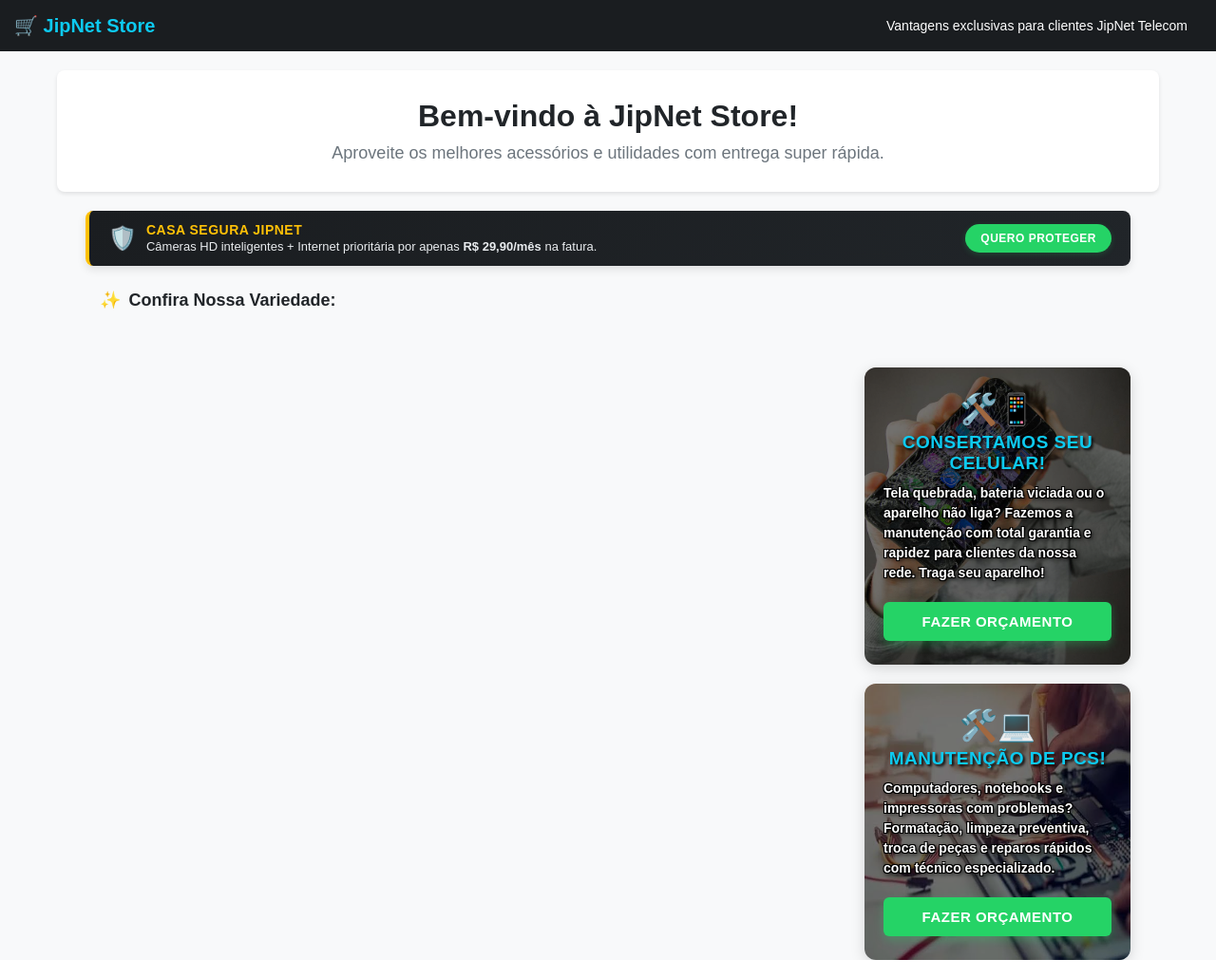
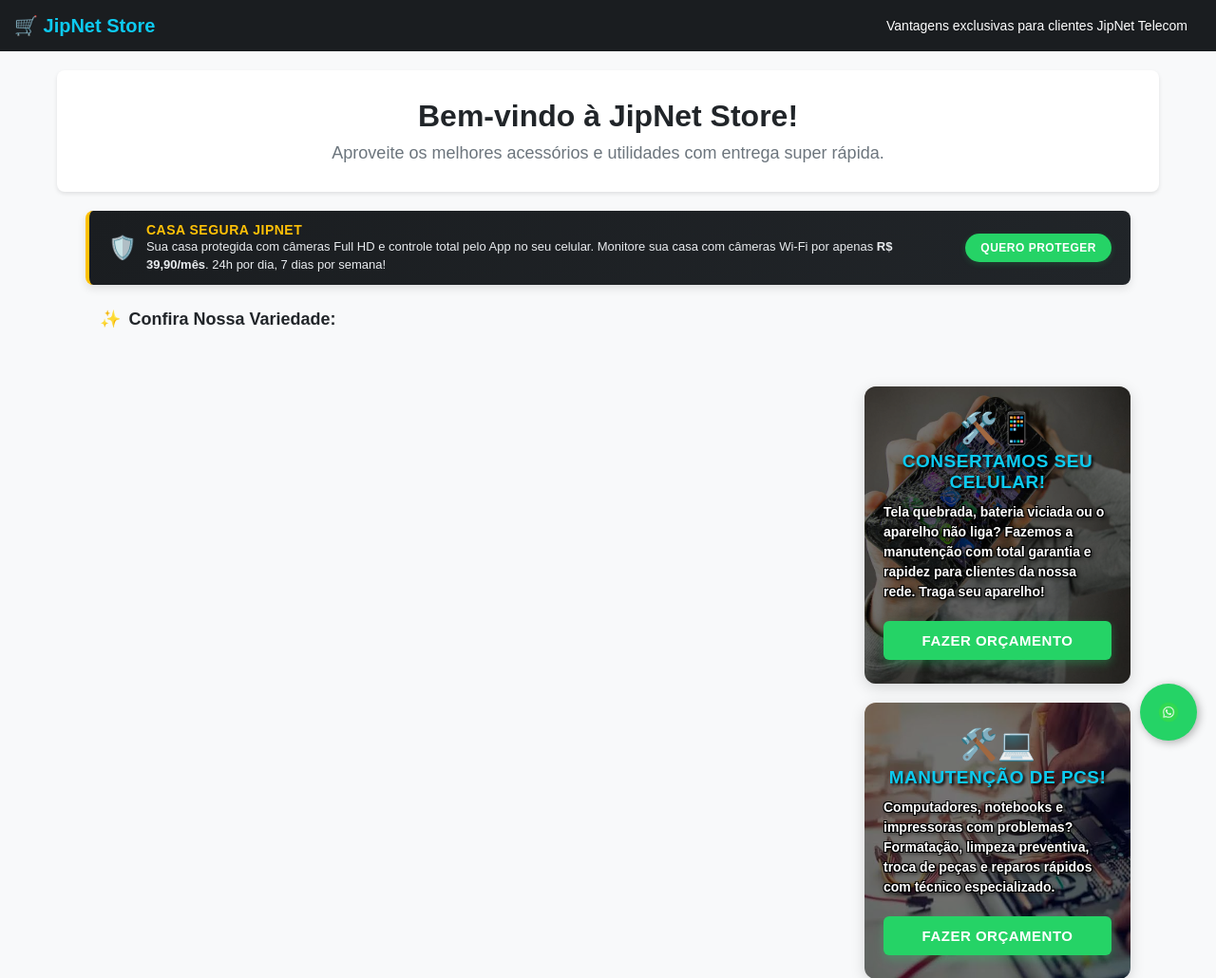
Before and after one commit to techpapelpe-spec/jipnet-store, a Flask app: page / in a window 1280 px wide. Shown: the top 1030 px of the page at 95% size. Run offline with Flask 3, Linux system fonts and the light colour scheme; data that the repository does not hold is empty; some libraries are stand-ins or nearby versions.

Commit message:
Update loja.html

```diff
--- a/templates/loja.html
+++ b/templates/loja.html
@@ -76,26 +76,26 @@
     </div>
 
     <!-- ======================================================== -->
-    <!-- ADICIONADO: BARRA COMPACTA E LARGURA TOTAL - CASA SEGURA -->
+    <!-- BARRA ATUALIZADA: PROJETO CASA SEGURA JIPNET (R$ 39,90)  -->
     <!-- ======================================================== -->
     <div style="background: linear-gradient(135deg, #1a1d20, #212529); color: white; padding: 12px 20px; margin: 0 auto 25px auto; max-width: 1100px; border-radius: 8px; box-shadow: 0 4px 10px rgba(0,0,0,0.1); border-left: 4px solid #ffc107; box-sizing: border-box; display: flex; align-items: center; justify-content: space-between; flex-wrap: wrap; gap: 10px; font-family: sans-serif;">
 
-        <!-- Lado Esquerdo: Ícone + Texto Curto -->
+        <!-- Lado Esquerdo: Ícone + Novo Texto Comercial solicitado -->
         <div style="display: flex; align-items: center; gap: 10px; flex: 1; min-width: 260px;">
             <span style="font-size: 24px; line-height: 1;">🛡️</span>
             <div style="text-align: left;">
                 <strong style="color: #ffc107; font-size: 14px; text-transform: uppercase; letter-spacing: 0.5px; display: block;">
                     Casa Segura JipNet
                 </strong>
-                <span style="color: #e9ecef; font-size: 13px; font-weight: 500;">
-                    Câmeras HD inteligentes + Internet prioritária por apenas <strong>R$ 29,90/mês</strong> na fatura.
+                <span style="color: #e9ecef; font-size: 13px; font-weight: 500; line-height: 1.4;">
+                    Sua casa protegida com câmeras Full HD e controle total pelo App no seu celular. Monitore sua casa com câmeras Wi-Fi por apenas <strong>R$ 39,90/mês</strong>. 24h por dia, 7 dias por semana!
                 </span>
             </div>
         </div>
 
-        <!-- Lado Direito: Botão Verde Redondo -->
+        <!-- Lado Direito: Botão Verde para o WhatsApp (CORRIGIDO) -->
         <div>
-            <a href="https://wa.me."
+            <a href="https://wa.me/5581996246670."
                target="_blank"
                style="display: inline-block; background-color: #25D366; color: white !important; text-decoration: none; padding: 8px 16px; font-weight: bold; border-radius: 20px; font-size: 12px; text-transform: uppercase; letter-spacing: 0.5px; box-shadow: 0 2px 6px rgba(37,211,102,0.2); white-space: nowrap;">
                 Quero Proteger
@@ -199,18 +199,6 @@
         </div>
 
     </div> <!-- FIM DA ÁREA DIVIDIDA -->
-
-    <!-- ======================================================== -->
-    <!-- JANELA ESCONDIDA + BARRA DO CARRINHO INTELIGENTE UNIFICADA -->
-    <!-- ======================================================== -->
-
-    <!-- 1. Janela de Revisão (Aparece ao clicar na barra preta) -->
-    <div id="janelaItensCarrinho" style="position: fixed; bottom: 85px; left: 50%; transform: translateX(-50%); background-color: #ffffff; border: 2px solid #1a1d20; width: 340px; max-height: 250px; overflow-y: auto; border-radius: 12px; display: none; flex-direction: column; box-shadow: 0 -5px 25px rgba(0,0,0,0.2); z-index: 99998; font-family: sans-serif; box-sizing: border-box;">
-        <div style="background-color: #1a1d20; color: white; padding: 10px 15px; font-weight: bold; font-size: 14px; display: flex; justify-content: space-between; align-items: center;">
-            <span>Itens no seu Pedido:</span>
-            <!-- Botão para fechar a caixinha -->
-            <button onclick="toggleJanelaCarrinho(event)" style="background: none; border: none; color: white; cursor: pointer; font-weight: bold; font-size: 16px;">✕</button>
-        </div>
 
     <!-- 2. Barra Fixa de Resumo (Agora clicável para abrir a lista) -->
     <div class="barra-carrinho-mp" id="barraCarrinho" style="position: fixed; bottom: 20px; left: 50%; transform: translateX(-50%); background-color: #1a1d20; color: white; padding: 12px 25px; border-radius: 50px; display: none; align-items: center; gap: 15px; box-shadow: 0 6px 25px rgba(0,0,0,0.4); z-index: 99998; font-family: sans-serif; cursor: pointer;" onclick="toggleJanelaCarrinho(event)">
```
